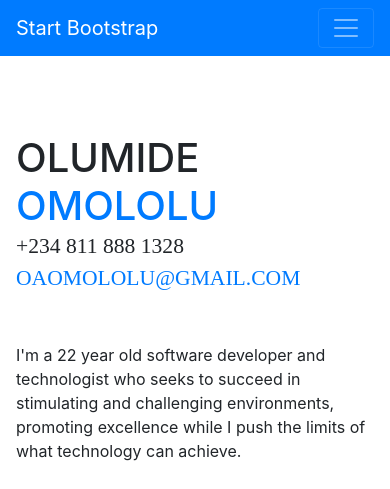
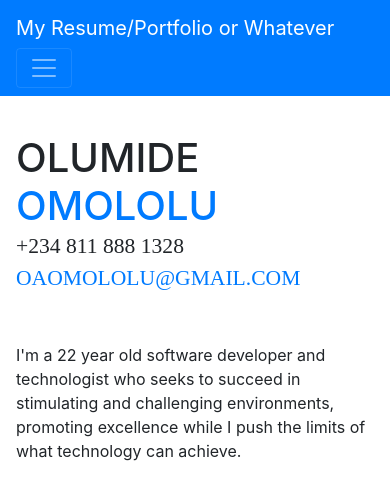
Before and after one commit to olumideomololu/olumideomololu.github.io, a website with bundled scripts: page index.html in a window 390 px wide. Shown: the top 489 px of the page. Built offline with nearby package versions, Linux system fonts and the light colour scheme; a web font is replaced by a local one.

Commit message:
Update index.html

```diff
--- a/index.html
+++ b/index.html
@@ -30,7 +30,7 @@
 
     <nav class="navbar navbar-expand-lg navbar-dark bg-primary fixed-top" id="sideNav">
       <a class="navbar-brand js-scroll-trigger" href="#page-top">
-        <span class="d-block d-lg-none">Start Bootstrap</span>
+        <span class="d-block d-lg-none">My Resume/Portfolio or Whatever</span>
         <span class="d-none d-lg-block">
           <img class="img-fluid img-profile rounded-circle mx-auto mb-2" src="img/profile.jpg" alt="">
         </span>
```
